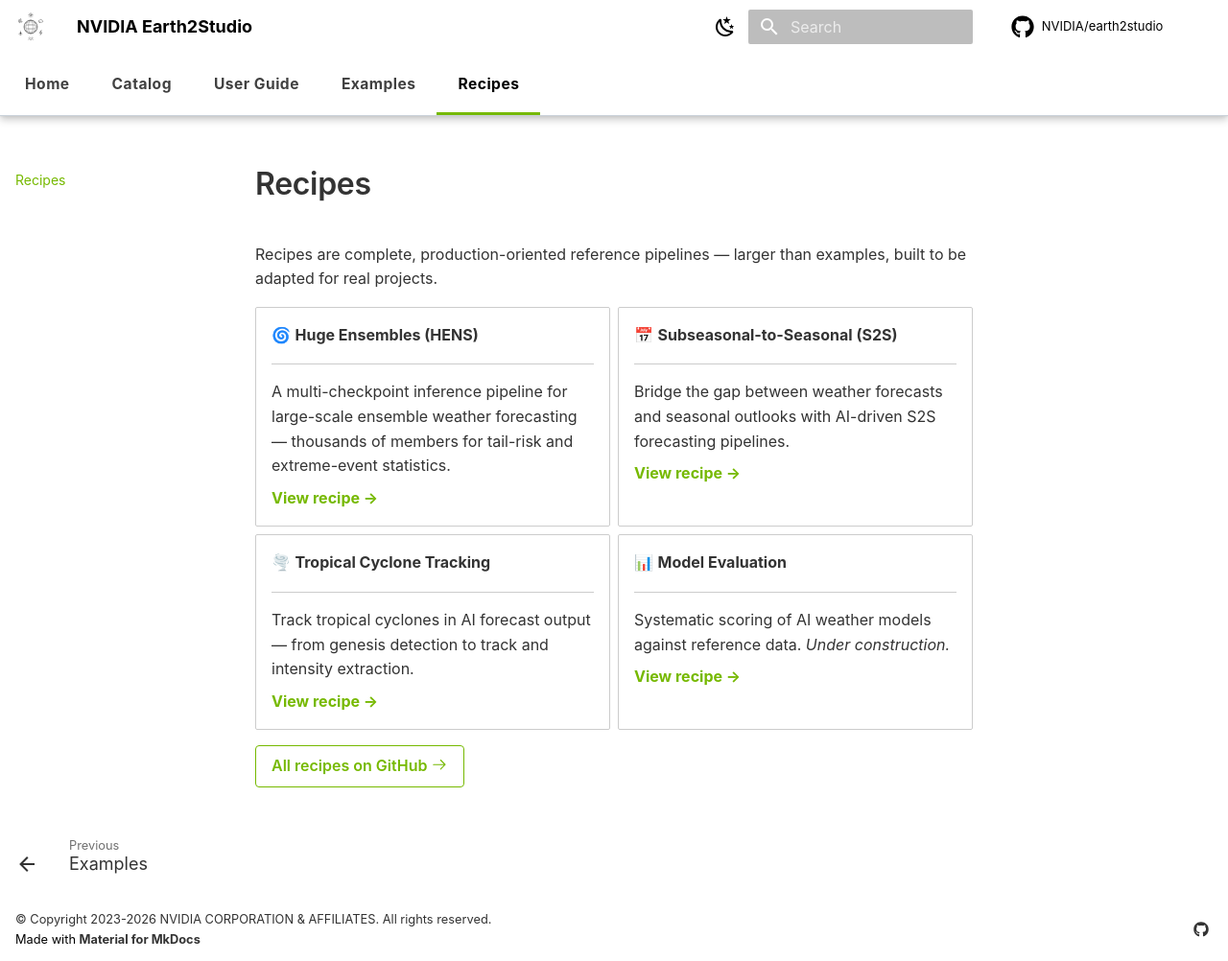
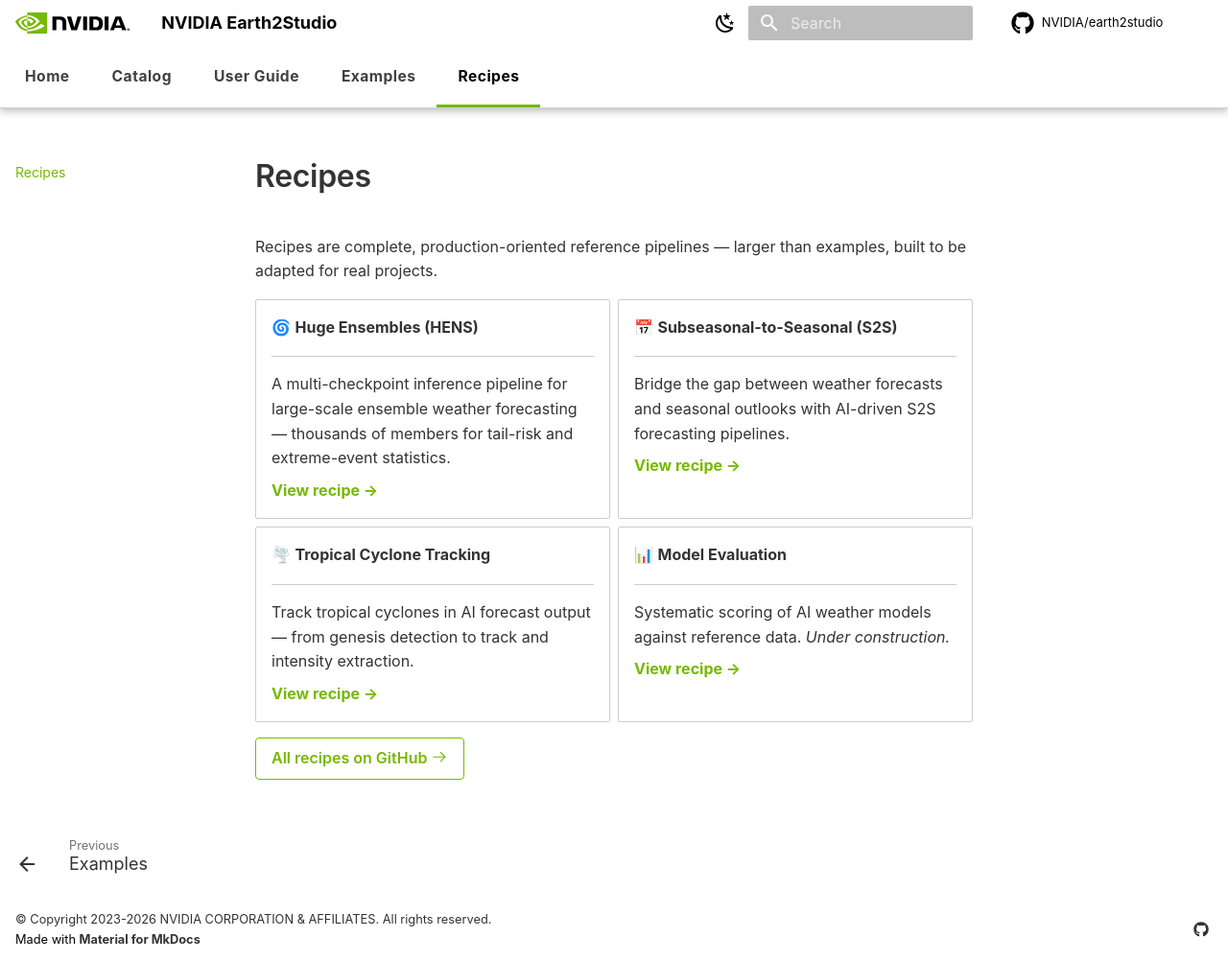
Before and after one commit to negin513/earth2studio-landing, an MkDocs documentation site: the page built from docs/recipes/index.md, in a window 1280 px wide and 1002 px high. Shown: the whole window at 96% size. Built offline with MkDocs 1.6.1 and Material for MkDocs 9.7.7, drawn with Linux system fonts in a browser that asks for light colours; some web fonts are replaced; comment, search, counter and statistics services are not loaded.

Commit message:
Header: replace logo with NVIDIA wordmark, theme-aware coloring
- Add NVIDIA logo SVG (from Wikimedia) to assets
- Override partials/logo.html to inline the SVG so CSS can target
  individual paths (text vs. green icon) independently
- CSS: wordmark text is black in light mode, white in dark mode;
  green icon stays rgb(118,185,0) in both modes

```diff
--- a/docs/assets/css/custom-material.css
+++ b/docs/assets/css/custom-material.css
@@ -728,9 +728,12 @@
 
 /* ═══ Earth2Studio brand mark (from NVIDIA Earth-2 UI mockups design) ═══ */
 
-/* Header logo: dark mark on light header, inverted on dark */
-.md-header__button.md-logo img { height: 1.6rem; width: 1.6rem; }
-[data-md-color-scheme="dark"] .md-header__button.md-logo img { filter: invert(1); }
+/* Header logo: inline SVG with separate text/icon paths */
+.md-header__button.md-logo svg { height: 1.1rem; width: auto; }
+.md-header__button.md-logo .nv-text { fill: black; }
+.md-header__button.md-logo .nv-icon { fill: rgb(118, 185, 0); }
+[data-md-color-scheme="dark"] .md-header__button.md-logo .nv-text { fill: white; }
+[data-md-color-scheme="dark"] .md-header__button.md-logo .nv-icon { fill: rgb(118, 185, 0); }
 
 /* Animated orbit — icons circle the globe (36 s), counter-rotating upright */
 @keyframes e2sspin {
--- /dev/null
+++ b/overrides/partials/logo.html
@@ -0,0 +1,5 @@
+<svg width="656" height="120" viewBox="0 0 164 30" version="1.1" xmlns="http://www.w3.org/2000/svg" xml:space="preserve" style="fill-rule:evenodd;clip-rule:evenodd;stroke-linejoin:round;stroke-miterlimit:2;">
+  <path class="nv-text" d="M160.352,24.069L160.352,23.62L160.64,23.62C160.797,23.62 161.011,23.632 161.011,23.824C161.011,24.032 160.901,24.069 160.715,24.069L160.352,24.069M160.352,24.384L160.544,24.384L160.991,25.168L161.481,25.168L160.987,24.352C161.242,24.333 161.452,24.212 161.452,23.868C161.452,23.441 161.157,23.303 160.659,23.303L159.938,23.303L159.938,25.168L160.352,25.168L160.352,24.384M162.45,24.238C162.45,23.143 161.599,22.508 160.65,22.508C159.695,22.508 158.845,23.143 158.845,24.238C158.845,25.333 159.695,25.971 160.65,25.971C161.598,25.971 162.45,25.333 162.45,24.238M161.93,24.238C161.93,25.036 161.343,25.572 160.65,25.572L160.65,25.566C159.937,25.572 159.361,25.036 159.361,24.238C159.361,23.441 159.938,22.907 160.65,22.907C161.344,22.907 161.93,23.441 161.93,24.238"/>
+  <path class="nv-text" d="M96.374,5.707L96.376,25.367L101.928,25.367L101.928,5.707L96.374,5.707ZM52.697,5.681L52.697,25.367L58.3,25.367L58.3,10.086L62.67,10.1C64.107,10.1 65.1,10.445 65.793,11.184C66.672,12.12 67.03,13.628 67.03,16.389L67.03,25.367L72.457,25.367L72.457,14.49C72.457,6.727 67.509,5.68 62.668,5.68L52.698,5.68L52.697,5.681ZM105.314,5.708L105.314,25.367L114.32,25.367C119.118,25.367 120.684,24.569 122.377,22.78C123.575,21.524 124.348,18.766 124.348,15.753C124.348,12.99 123.693,10.525 122.551,8.99C120.494,6.245 117.531,5.708 113.106,5.708L105.314,5.708ZM110.822,9.988L113.209,9.988C116.672,9.988 118.912,11.544 118.912,15.579C118.912,19.616 116.672,21.171 113.209,21.171L110.822,21.171L110.822,9.988ZM88.369,5.708L83.735,21.288L79.295,5.709L73.302,5.708L79.642,25.367L87.645,25.367L94.036,5.708L88.369,5.708ZM126.932,25.367L132.485,25.367L132.485,5.709L126.93,5.708L126.932,25.367ZM142.496,5.715L134.743,25.36L140.218,25.36L141.445,21.888L150.62,21.888L151.781,25.36L157.725,25.36L149.913,5.714L142.496,5.715ZM146.1,9.3L149.464,18.504L142.631,18.504L146.101,9.3L146.1,9.3Z"/>
+  <path class="nv-icon" d="M16.889,8.985L16.889,6.28C17.151,6.26 17.417,6.247 17.687,6.238C25.087,6.006 29.942,12.597 29.942,12.597C29.942,12.597 24.698,19.879 19.076,19.879C18.333,19.882 17.594,19.764 16.889,19.529L16.889,11.325C19.769,11.673 20.349,12.945 22.081,15.833L25.933,12.585C25.933,12.585 23.121,8.897 18.381,8.897C17.866,8.897 17.373,8.933 16.889,8.985ZM16.889,0.047L16.889,4.09C17.154,4.069 17.42,4.052 17.687,4.042C27.977,3.696 34.682,12.482 34.682,12.482C34.682,12.482 26.982,21.846 18.959,21.846C18.224,21.846 17.535,21.778 16.889,21.663L16.889,24.161C17.442,24.231 18.015,24.273 18.613,24.273C26.078,24.273 31.477,20.461 36.705,15.948C37.572,16.642 41.121,18.331 41.85,19.071C36.879,23.231 25.295,26.586 18.727,26.586C18.113,26.584 17.5,26.552 16.889,26.49L16.889,30L45.264,30L45.264,0.047L16.889,0.047ZM16.889,19.529L16.889,21.662C9.984,20.432 8.067,13.254 8.067,13.254C8.067,13.254 11.383,9.58 16.889,8.985L16.889,11.325L16.878,11.324C13.988,10.977 11.731,13.677 11.731,13.677C11.731,13.677 12.996,18.221 16.889,19.529ZM4.625,12.943C4.625,12.943 8.717,6.903 16.889,6.28L16.889,4.088C7.838,4.815 0,12.48 0,12.48C0,12.48 4.439,25.313 16.889,26.488L16.889,24.16C7.753,23.011 4.625,12.943 4.625,12.943Z"/>
+</svg>
```
Also changed, not shown: docs/assets/logo/nvidia-logo.svg (added).
